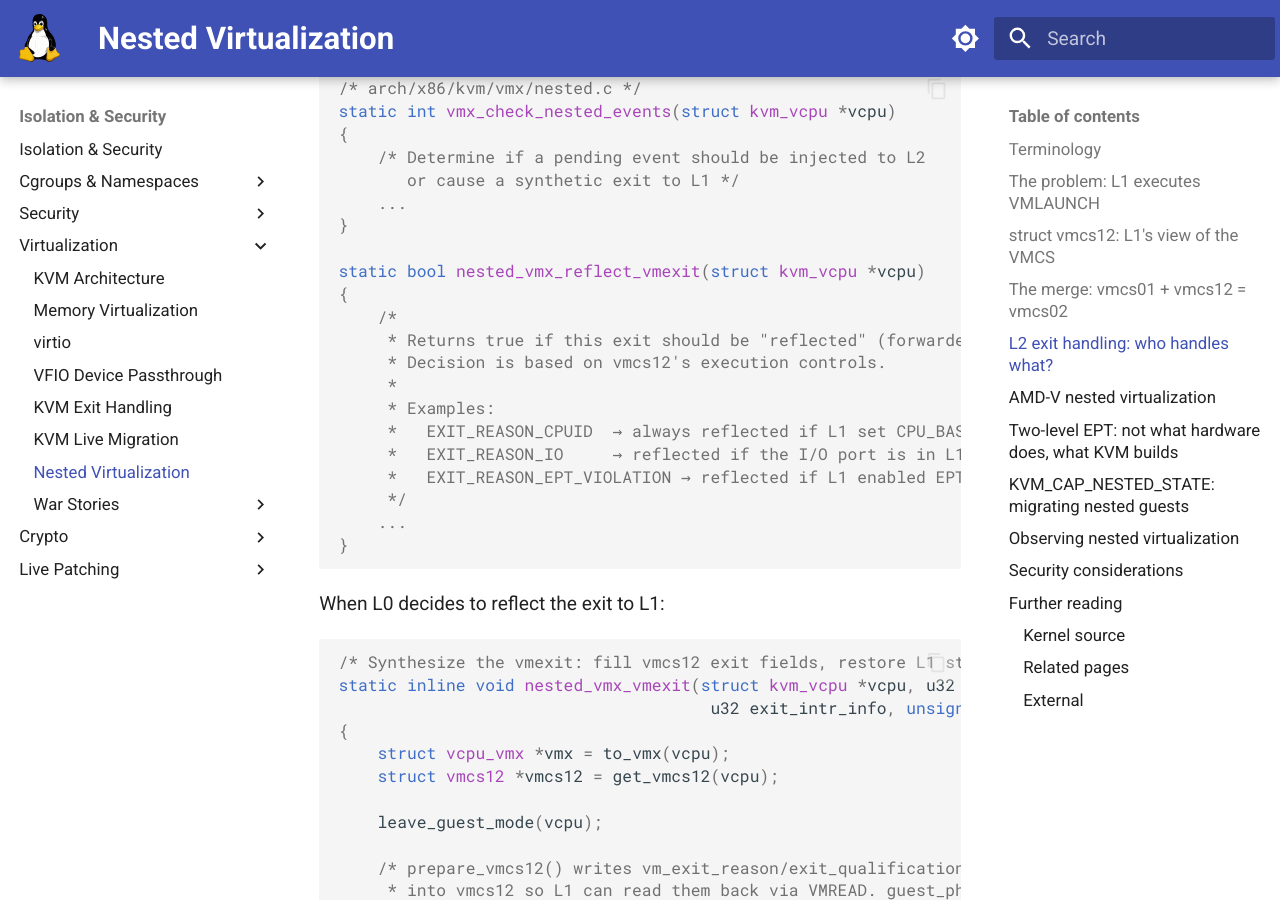
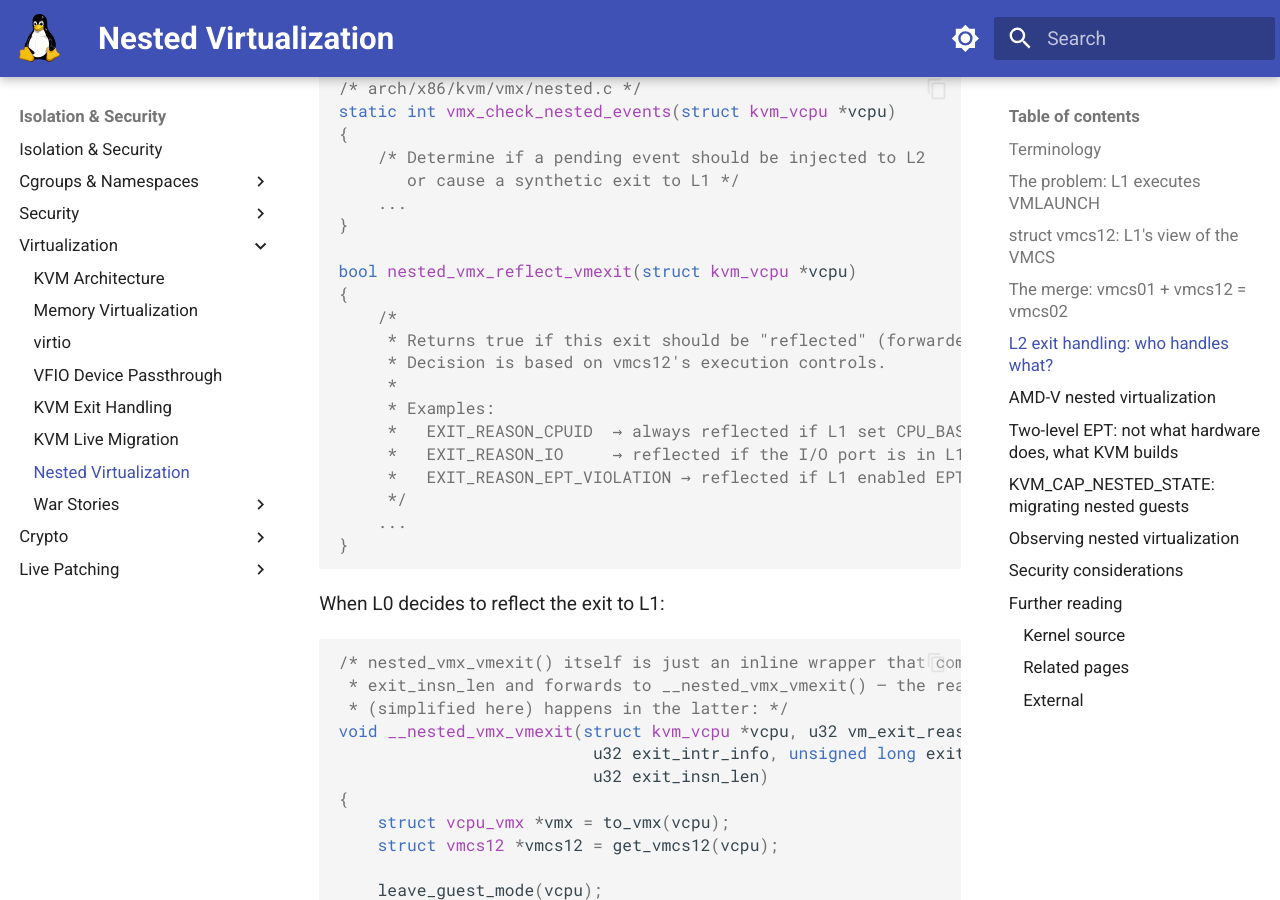
Before and after one commit to laveeshb/linux-kernel-internals, an MkDocs documentation site: the page built from docs/virtualization/nested-virt.md, in a window 1280 px wide and 900 px high, scrolled down 5495 px. Built offline with MkDocs 1.6.1 and Material for MkDocs 9.7.7, drawn with Linux system fonts in a browser that asks for light colours; some of the changed text lies outside the part shown.

Commit message:
Fix remaining function attribution in nested-virt.md
The nested_vmx_vmexit() code example showed the body of
__nested_vmx_vmexit() — the real nested_vmx_vmexit() is just an
inline wrapper that computes exit_insn_len and forwards to it.
Also dropped an incorrect static qualifier on
nested_vmx_reflect_vmexit(), which is externally declared and used
by vmx.c.

````diff
--- a/docs/virtualization/nested-virt.md
+++ b/docs/virtualization/nested-virt.md
@@ -171,7 +171,7 @@ static int vmx_check_nested_events(struct kvm_vcpu *vcpu)
     ...
 }
 
-static bool nested_vmx_reflect_vmexit(struct kvm_vcpu *vcpu)
+bool nested_vmx_reflect_vmexit(struct kvm_vcpu *vcpu)
 {
     /*
      * Returns true if this exit should be "reflected" (forwarded) to L1.
@@ -189,9 +189,12 @@ static bool nested_vmx_reflect_vmexit(struct kvm_vcpu *vcpu)
 When L0 decides to reflect the exit to L1:
 
 ```c
-/* Synthesize the vmexit: fill vmcs12 exit fields, restore L1 state */
-static inline void nested_vmx_vmexit(struct kvm_vcpu *vcpu, u32 vm_exit_reason,
-                                      u32 exit_intr_info, unsigned long exit_qualification)
+/* nested_vmx_vmexit() itself is just an inline wrapper that computes
+ * exit_insn_len and forwards to __nested_vmx_vmexit() — the real work
+ * (simplified here) happens in the latter: */
+void __nested_vmx_vmexit(struct kvm_vcpu *vcpu, u32 vm_exit_reason,
+                          u32 exit_intr_info, unsigned long exit_qualification,
+                          u32 exit_insn_len)
 {
     struct vcpu_vmx *vmx = to_vmx(vcpu);
     struct vmcs12 *vmcs12 = get_vmcs12(vcpu);
@@ -291,9 +294,9 @@ Nested virtualization exposes a large attack surface. L1 can craft arbitrary VMC
 
 ### Kernel source
 
-- [arch/x86/kvm/vmx/nested.c](https://git.kernel.org/pub/scm/linux/kernel/git/torvalds/linux.git/tree/arch/x86/kvm/vmx/nested.c) — Intel nested VMX: `handle_vmxon()`, `handle_vmptrld()`, `handle_vmlaunch()`/`handle_vmresume()` → `nested_vmx_run()`, `prepare_vmcs02()`, `vmx_check_nested_events()`, `nested_vmx_reflect_vmexit()`, `nested_vmx_vmexit()`
+- [arch/x86/kvm/vmx/nested.c](https://git.kernel.org/pub/scm/linux/kernel/git/torvalds/linux.git/tree/arch/x86/kvm/vmx/nested.c) — Intel nested VMX: `handle_vmxon()`, `handle_vmptrld()`, `handle_vmlaunch()`/`handle_vmresume()` → `nested_vmx_run()`, `prepare_vmcs02_early()`/`prepare_vmcs02()`, `vmx_check_nested_events()`, `nested_vmx_reflect_vmexit()`, `nested_vmx_vmexit()`/`__nested_vmx_vmexit()`
 - [arch/x86/kvm/vmx/vmcs12.h](https://git.kernel.org/pub/scm/linux/kernel/git/torvalds/linux.git/tree/arch/x86/kvm/vmx/vmcs12.h) — `struct vmcs12` definition, L1's view of the VMCS for L2
-- [arch/x86/kvm/svm/nested.c](https://git.kernel.org/pub/scm/linux/kernel/git/torvalds/linux.git/tree/arch/x86/kvm/svm/nested.c) — AMD nested SVM: `nested_svm_vmrun()`, the vmcb02 merge (SVM's analog of `prepare_vmcs02()`)
+- [arch/x86/kvm/svm/nested.c](https://git.kernel.org/pub/scm/linux/kernel/git/torvalds/linux.git/tree/arch/x86/kvm/svm/nested.c) — AMD nested SVM: `nested_svm_vmrun()`, `nested_vmcb02_prepare_control()`/`nested_vmcb02_prepare_save()` (SVM's analog of `prepare_vmcs02_early()`/`prepare_vmcs02()`)
 - [include/uapi/linux/kvm.h](https://git.kernel.org/pub/scm/linux/kernel/git/torvalds/linux.git/tree/include/uapi/linux/kvm.h) — `KVM_GET_NESTED_STATE`/`KVM_SET_NESTED_STATE` ioctl definitions and `KVM_CAP_NESTED_STATE`
 - [arch/x86/include/uapi/asm/kvm.h](https://git.kernel.org/pub/scm/linux/kernel/git/torvalds/linux.git/tree/arch/x86/include/uapi/asm/kvm.h) — `struct kvm_nested_state` and the `KVM_STATE_NESTED_FORMAT_VMX`/`KVM_STATE_NESTED_FORMAT_SVM` format constants
 
````
